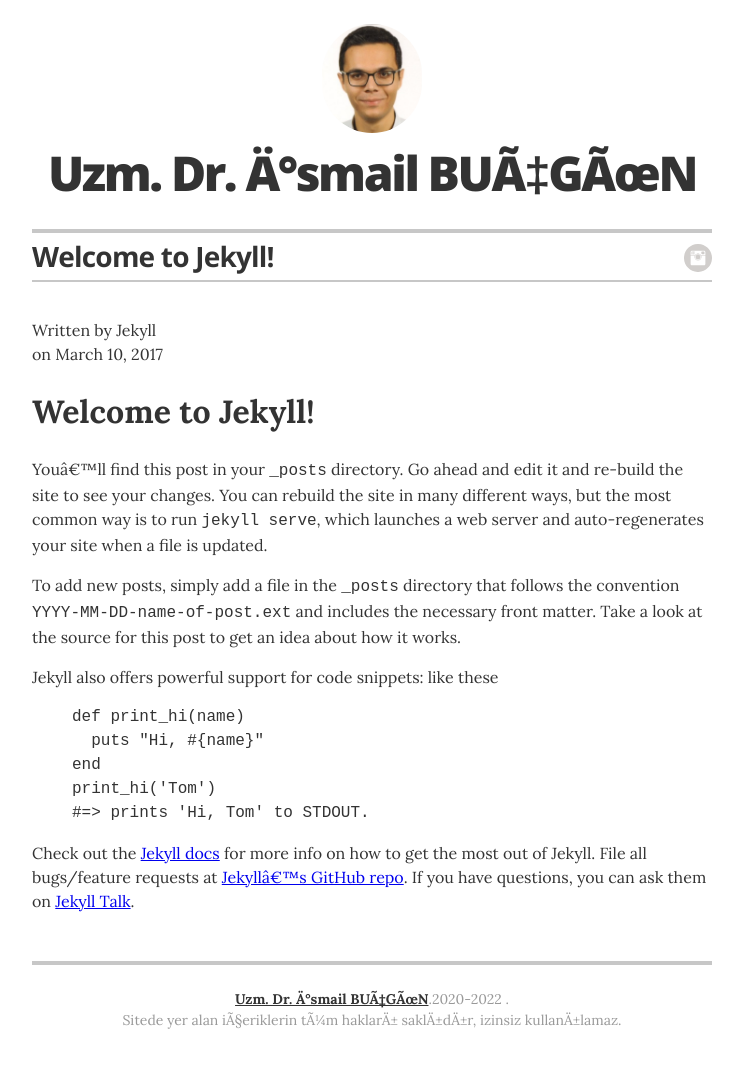
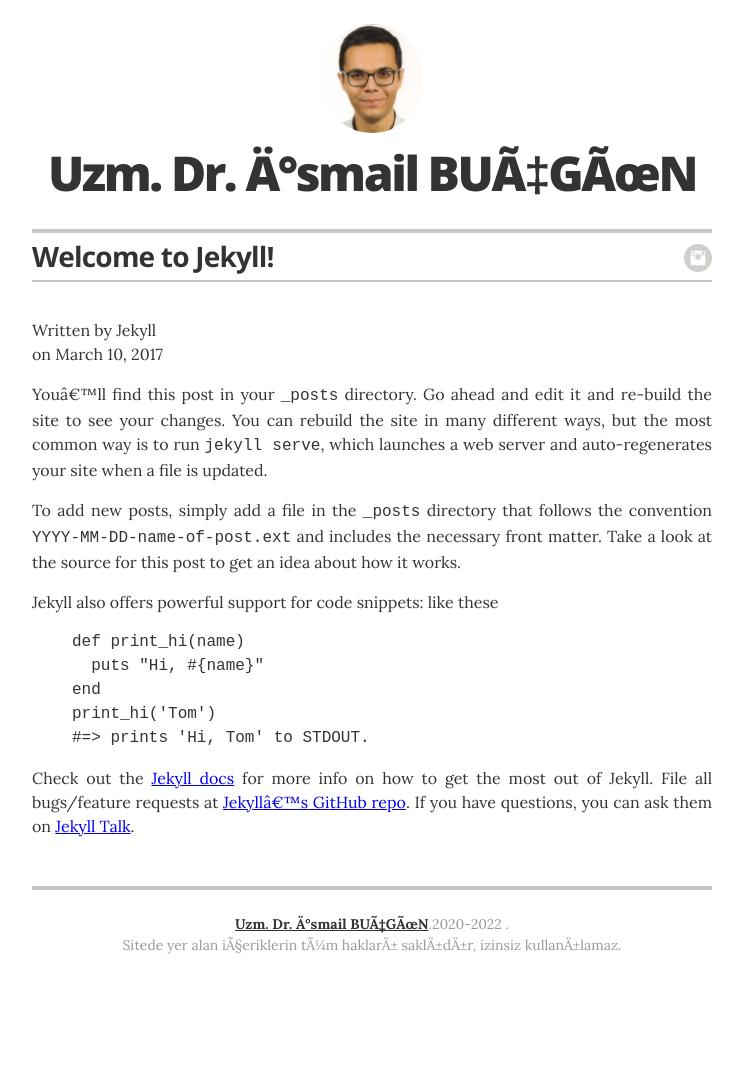
Before and after one commit to ibucgun/ibucgun.github.io, a Jekyll site: the page built from _posts/2017-03-10-welcome-to-jekyll.md, in a window 1280 px wide. Shown: the whole page, without its empty margins (268-1011 px from the left). Built offline with Jekyll 4.4.1, drawn with Linux system fonts in a browser that asks for light colours; after the commit the page ends 1004 px from its top, so only the background shows below that.

Commit message:
Update post.html

```diff
--- a/_layouts/post.html
+++ b/_layouts/post.html
@@ -18,8 +18,5 @@
     {% endif %}
   </div>
 
-  <h1 class="post-title">{{ page.title }}</h1>
-  <div class="post-line"></div>
-
-  <p style="text-align: justify">{{ content }}</p>
+  <div style="text-align: justify;">{{ content }}</div>
 </div>
```
